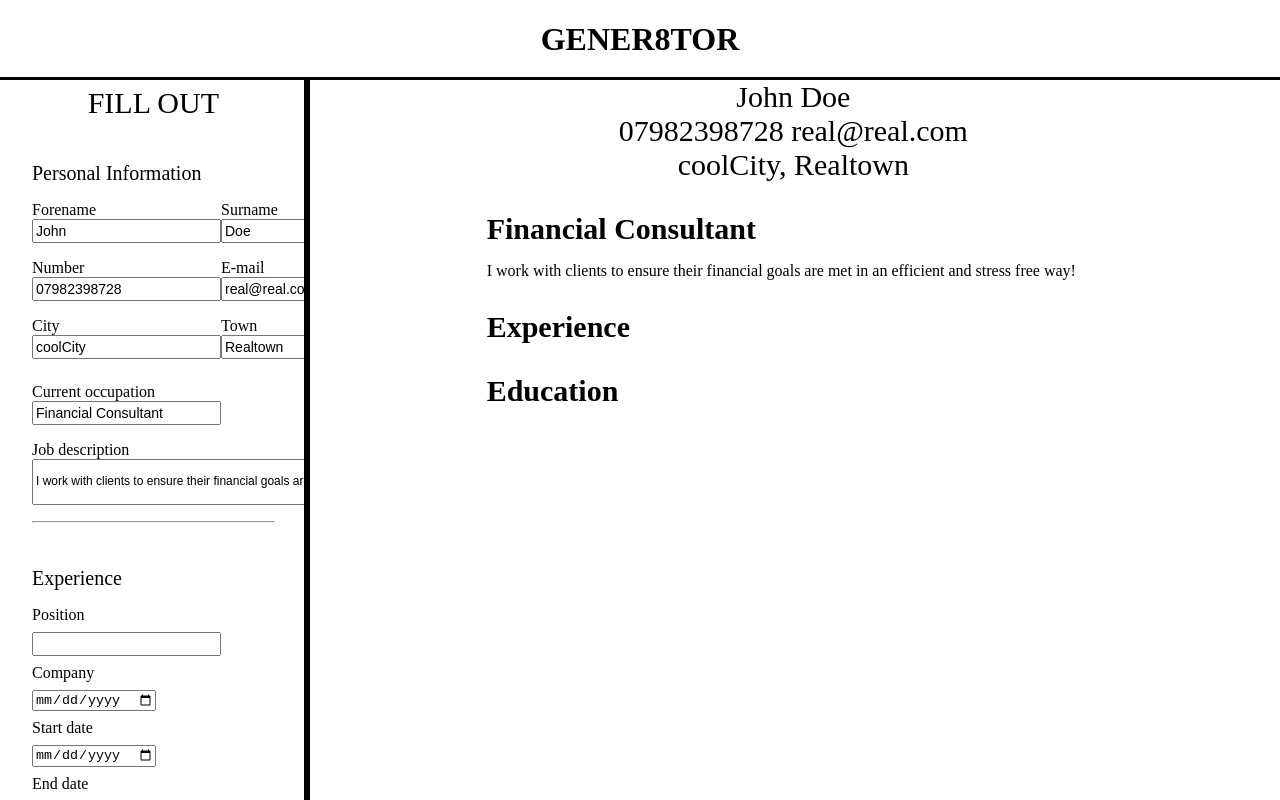
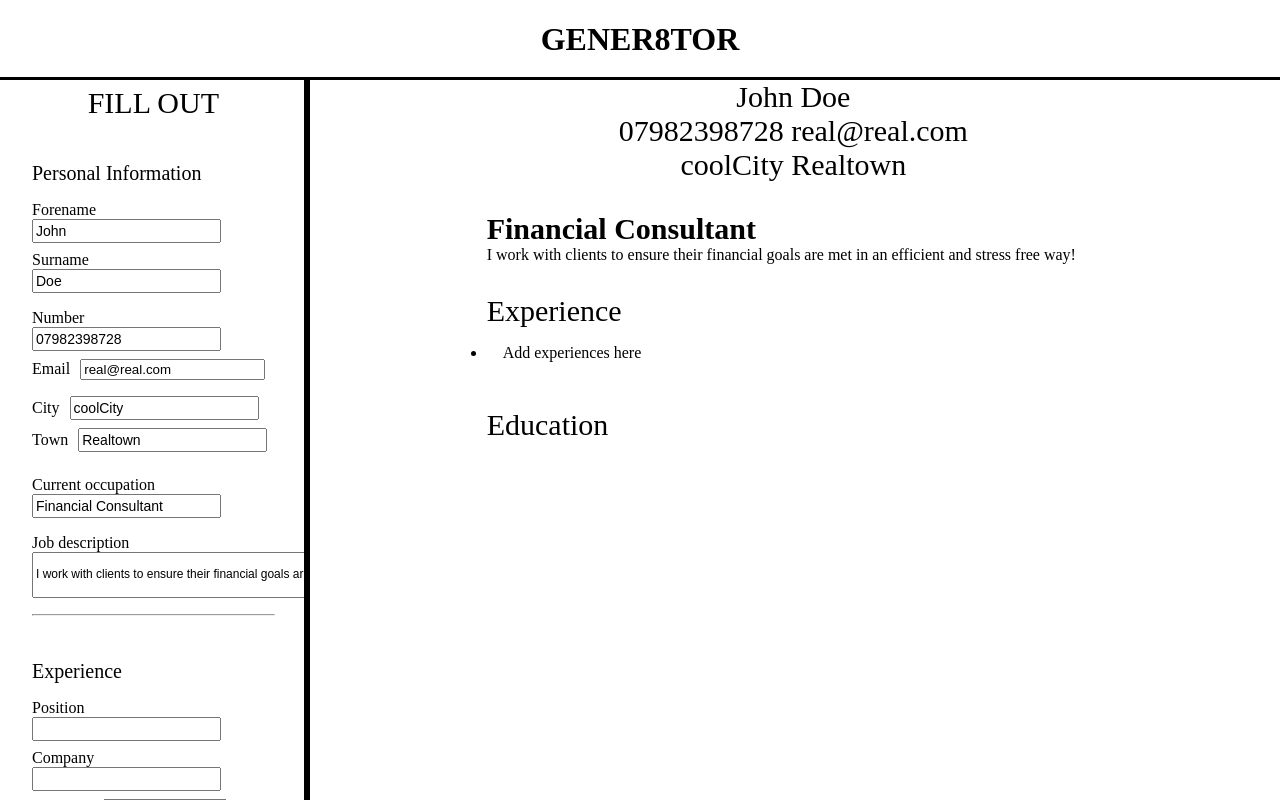
Before and after one commit to CoDinAIy/cv-generator, a React (Vite) app: page / in a window 1280 px wide. Built offline with nearby package versions, Linux system fonts and the light colour scheme.

Commit message:
implemented code to generate list of experience on cv and form

```diff
--- a/package.json
+++ b/package.json
@@ -10,6 +10,7 @@
     "preview": "vite preview"
   },
   "dependencies": {
+    "prop-types": "^15.8.1",
     "react": "^18.3.1",
     "react-dom": "^18.3.1"
   },
--- a/src/App.jsx
+++ b/src/App.jsx
@@ -13,7 +13,11 @@ function App() {
   const [occupation, setOccupation] = useState('Financial Consultant')
   const [jobDescription, setJobDescription] = useState('I work with clients to ensure their financial goals are met in an efficient and stress free way!')
 
+  const [experiences, setExperiences] = useState([])
 
+  const addExperience = (experience) => {
+    setExperiences([...experiences, experience])
+  }
 
 
   return (
@@ -40,9 +44,11 @@ function App() {
      setOccupation={setOccupation}
      jobDescription={jobDescription}
      setJobDescription={setJobDescription}
+     onExperience={addExperience}
+     experiences={experiences}
       />
 
-    <CvSection firstName={firstName} surname={surname} number={number} email={email} city={city} town={town} occupation={occupation} jobDescription={jobDescription}/>
+    <CvSection firstName={firstName} surname={surname} number={number} email={email} city={city} town={town} occupation={occupation} jobDescription={jobDescription} experiences={experiences}/>
     </div>
     </>
   )
--- a/src/cv-section.css
+++ b/src/cv-section.css
@@ -15,7 +15,16 @@
     font-size: 16px;
 }
 
-.header {
+.occupationTitle {
     font-weight: 700;
     margin-top: 1em;
 }
+
+.header {
+    padding-left: 0;
+}
+
+.listItem {
+    padding: 1em;
+    font-size: 16px;
+}
--- a/src/cv-section.jsx
+++ b/src/cv-section.jsx
@@ -1,26 +1,61 @@
 import './cv-section.css'
+function Information(props) {
+    return (
+        // eslint-disable-next-line react/prop-types
+        <div className={props.class}>{props.text}</div>
+    )
+}
+
+function ShowExperiencesCV({experiences}) {
+
+    console.log('experiences to list =')
+    console.log(experiences)
 
 
+    if (!Array.isArray(experiences)) {
+        return <li className='listItem'>Add experiences here</li>;
+    }
+
+    if (experiences.length === 0) {
+        return <li className='listItem'>Add experiences here</li>
+    }
+
+    return (
+        <>
+            {experiences.map((experience, index) => {
+                return  <li className='listItem' key={index}>
+                            <div>{experience.startDateExperiences} to {experience.endDateExperiences}</div>
+                            <div>{experience.position} at {experience.company}</div>
+                            <div>{experience.descriptionExperiences}</div>
+                        </li>
+            })}
+        </>
+    )
+}
 
 // eslint-disable-next-line react/prop-types
-export default function CvSection({firstName, surname, number, email, city, town, occupation, jobDescription}) {
+export default function CvSection({firstName, surname, number, email, city, town, occupation, jobDescription, experiences}) {
 
+    console.log('experiences to pass')
+    console.log(experiences)
 
     return (
         <div className="cv-section">
             <div className="personal-info">
-                <div className="full-name">{firstName} {surname}</div>
-                <div className="number-email">{number} {email}</div>
-                <div className="location">{city}, {town}</div>
+                <Information class='full-name' text={`${firstName} ${surname}`}></Information>
+                <Information class='number-email' text={`${number} ${email}`}></Information>
+                <Information class='location' text={`${city} ${town}`}></Information>
             </div>
 
             <div className="current-occupation">
-                <div className='header'>{occupation}</div>
-                <p className='job-description'>{jobDescription}</p>
+                <Information class='occupationTitle' text={occupation}></Information>
+                <Information class='job-description' text={jobDescription}></Information>
             </div>
 
-            <div className="header">Experience</div>
-            <div className="header">Education</div>
+            <ul className="header">Experience
+                <ShowExperiencesCV experiences={experiences}/>
+            </ul>
+            <ul className="header">Education</ul>
         </div>
     )
 }
--- a/src/form-section.css
+++ b/src/form-section.css
@@ -30,6 +30,8 @@ html, body {
     margin-top: 1em;
     display: flex;
     justify-content: space-between;
+    gap: 0.5em;
+    flex-wrap: wrap;
 }
 
 .current-job-inputs {
@@ -39,7 +41,7 @@ html, body {
     align-items: start;
 }
 
-.currentJob, .jobDescription {
+.currentJobInput, .jobDescriptionInput {
     margin: 0.5em 0;
 }
 
--- a/src/form-section.jsx
+++ b/src/form-section.jsx
@@ -1,7 +1,63 @@
 import './form-section.css'
+import { useState } from 'react';
+function Input({name, text, type, value, setter}) {
+    return (
+        <div className={`${name}Input`}>
+            <label htmlFor={name}>{text ? text : `${name[0].toUpperCase()}${name.slice(1)}`}</label>
+            <input required type={type} id={name} name={name} defaultValue={value} onChange={setter ? (event) => setter(event.target.value) : undefined}/>
+        </div>
+    )
+}
+
+function ShowExperiencesForm({experiences}) {
+    return (
+        experiences.map((experience) => {
+            return <div key={experience}>
+                {experience.position}
+            </div>
+        })
+
+    )
+}
 
 // eslint-disable-next-line react/prop-types
-export default function FormSection({firstName, setFirstName, surname, setSurname, number, setNumber, email, setEmail, city, setCity, town, setTown, occupation, setOccupation, jobDescription, setJobDescription}) {
+export default function FormSection({firstName, setFirstName, surname, setSurname, number, setNumber, email, setEmail, city, setCity, town, setTown, occupation, setOccupation, jobDescription, setJobDescription, onExperience, experiences}) {
+
+        const [position, setPosition] = useState('');
+        const [company, setCompany] = useState('');
+        const [startDateExperiences, setStartDateExperiences] = useState('');
+        const [endDateExperiences, setEndDateExperiences] = useState('');
+        const [descriptionExperiences, setDescriptionExperiences] = useState('');
+
+        const [educationLevel, setEducationLevel] = useState('');
+        const [institute, setInstitute] = useState('');
+        const [startDateEducation, setStartDateEducation] = useState('');
+        const [endDateEducation, setEndDateEducation] = useState('');
+        const [descriptionEducation, setDescriptionEducation] = useState('');
+
+
+    const handleExperiences = (event) => {
+        event.preventDefault()
+        const newExperience = {position, company, startDateExperiences, endDateExperiences, descriptionExperiences}
+        onExperience(newExperience)
+
+        console.log('new experience =')
+        console.log(newExperience)
+        console.log('updated experience =')
+        console.log(experiences)
+    }
+
+
+    const handleEducation = (event) => {
+        event.preventDefault()
+        console.log({
+            educationLevel,
+            institute,
+            startDateEducation,
+            endDateEducation,
+            descriptionEducation,
+        })
+    }
 
     return (
         <>
@@ -9,106 +65,71 @@ export default function FormSection({firstName, setFirstName, surname, setSurnam
 
             <div className='fill-out'>FILL OUT</div>
 
-            <div className='personal-info-container'>
+            <form action='#' method='get' className='personal-info-container'>
                 <div className='personal-info-title'>Personal Information</div>
 
                 <div className="name-inputs">
-                    <div className='forenameInput'>
-                        <label htmlFor="forename">Forename</label>
-                        <input type="text" id='forename' name='forename' defaultValue={firstName} onChange={(event) =>  setFirstName(event.target.value)} />
-                    </div>
-
-                    <div className='surnameInput'>
-                        <label htmlFor="surname">Surname</label>
-                        <input type="text" id='surname' name='surname' defaultValue={surname} onChange={(event) =>  setSurname(event.target.value)}/>
-                    </div>
+                    <Input name='forename' type='text' value={firstName} setter={setFirstName}></Input>
+                    <Input name='surname' type='text' value={surname} setter={setSurname}></Input>
                 </div>
 
                 <div className="number-email-inputs">
-                    <div className='numberInput'>
-                        <label htmlFor="numberInput">Number</label>
-                        <input type="text" id='numberInput' name='numberInput' defaultValue={number} onChange={(event) =>  setNumber(event.target.value)}/>
-                    </div>
-
-                    <div className='emailInput'>
-                        <label htmlFor="emailInput">E-mail</label>
-                        <input type="text" id='emailInput' name='emailInput' defaultValue={email} onChange={(event) =>  setEmail(event.target.value)}/>
-                    </div>
+                    <Input name='number' type='text' value={number} setter={setNumber}></Input>
+                    <Input name='email' type='email' value={email} setter={setEmail}></Input>
                 </div>
 
                 <div className="location-inputs">
-                    <div className='cityInput'>
-                        <label htmlFor="cityInput">City</label>
-                        <input type="text" id='cityInput' name='cityInput' defaultValue={city} onChange={(event) =>  setCity(event.target.value)}/>
-                    </div>
-
-                    <div className='townInput'>
-                        <label htmlFor="townInput">Town</label>
-                        <input type="text" id='townInput' name='townInput' defaultValue={town} onChange={(event) =>  setTown(event.target.value)}/>
-                    </div>
+                    <Input name='city' type='text' value={city} setter={setCity}></Input>
+                    <Input name='town' type='text' value={town} setter={setTown}></Input>
                 </div>
 
                 <div className="current-job-inputs">
-                    <div className='currentJob'>
-                        <label htmlFor="currentJob">Current occupation</label>
-                        <input type="text" id='currentJob' name='currentJob' defaultValue={'Financial Consultant'} onChange={(event) =>  setOccupation(event.target.value)}/>
-                    </div>
-
-                    <div className='jobDescription'>
-                        <label htmlFor="jobDescription">Job description</label>
-                        <input type="text" id='jobDescription' name='jobDescription' defaultValue={'I work with clients to ensure their financial goals are met in an efficient and stress free way!'} onChange={(event) =>  setJobDescription(event.target.value)}/>
-                    </div>
+                    <Input name='currentJob' text='Current occupation' type='text' value={occupation} setter={setOccupation}></Input>
+                    <Input name='jobDescription' text='Job description' type='text' value={jobDescription} setter={setJobDescription}></Input>
                 </div>
                 <hr />
-            </div>
-                <div className="experience-container">
-                    <div className='experience-title'>Experience</div>
+            </form>
 
-                    <div className="experience-inputs">
-                        <label htmlFor="position">Position</label>
-                        <input type="text" id='position' name='position' />
+            <form action='#' method='get' className="experience-container">
+                <div className='experience-title'>Experience</div>
+                <div className="experience-inputs">
+                    <Input name='position' type='text' setter={setPosition}></Input>
+                    <Input name='company' type='text' setter={setCompany}></Input>
+                    <Input name='startDateExperience' text='Start date' type='date' setter={setStartDateExperiences}></Input>
+                    <Input name='endDateExperience' text='End date' type='date' setter={setEndDateExperiences}></Input>
+                    <Input name='descriptionExperience' text='Description' type='text' setter={setDescriptionExperiences}></Input>
+                    <button type='submit' className='submitExperience' onClick={handleExperiences}>Submit experience</button>
+                    <ShowExperiencesForm experiences={experiences}/>
+                </div>
+                <hr />
+            </form>
 
-                        <label htmlFor="company">Company</label>
-                        <input type="date" id='company' name='company' />
 
-                        <label htmlFor="startDateExperience">Start date</label>
-                        <input type="date" id='startDateExperience' name='startDateExperience' />
+            <form action='#' method='get' className="education-container" onSubmit={handleEducation}>
+                <div className='education-title'>Education</div>
 
-                        <label htmlFor="endDateExperience">End date</label>
-                        <input type="text" id='endDateExperience' name='endDateExperience' />
+                <div className="education-inputs">
 
-                        <label htmlFor="descriptionExperience">Experience</label>
-                        <input type="text" id='descriptionExperience' name='descriptionExperience' />
-
-                        <button className='submitExperience'>Submit experience</button>
-                    </div>
-                    <hr />
+                <div className='educationLevelInput'>
+                    <label htmlFor='educationLevel'>Level of education</label>
+                    <select name="educationLevel" id="educationLevel" onChange={setEducationLevel}>
+                        <option value="choose-option">--Choose an option--</option>
+                        <option value="high-school">GCSE &#40;or equivalent&#41;</option>
+                        <option value="college">A-levels &#40;or equivalent&#41;</option>
+                        <option value="bachelors">Bachelors degree</option>
+                        <option value="masters">Masters degree</option>
+                        <option value="phd">Phd</option>
+                        <option value="other">Other</option>
+                    </select>
                 </div>
 
-
-                <div className="education-container">
-                    <div className='education-title'>Education</div>
-
-                    <div className="education-inputs">
-
-                        <label htmlFor="educationLevel">Level of education</label>
-                        <input type="text" id='educationLevel' name='educationLevel' />
-
-                        <label htmlFor="institute">Institute</label>
-                        <input type="date" id='institute' name='institute' />
-
-                        <label htmlFor="startDateEducation">Start Date</label>
-                        <input type="date" id='startDateEducation' name='startDateEducation' />
-
-                        <label htmlFor="endDateEducation">End Date</label>
-                        <input type="text" id='endDateEducation' name='endDateEducation' />
-
-                        <label htmlFor="descriptionEducation">Description</label>
-                        <input type="text" id='descriptionEducation' name='descriptionEducation' />
-
-                        <button className='submitEducation'>Submit education</button>
-                    </div>
+                    <Input name='institute' type='text' setter={setInstitute}></Input>
+                    <Input name='startDateEducation' text='Start date' type='date' setter={setStartDateEducation}></Input>
+                    <Input name='endDateEducation' text='End date' type='date' setter={setEndDateEducation}></Input>
+                    <Input name='descriptionEducation' text='Description' type='text' setter={setDescriptionEducation}></Input>
+                    <button type='submit' className='submitEducation'>Submit education</button>
                 </div>
+            </form>
         </div>
         </>
     )
```
Also changed, not shown: 1 other file (tests, documents, lock files or other folders).
